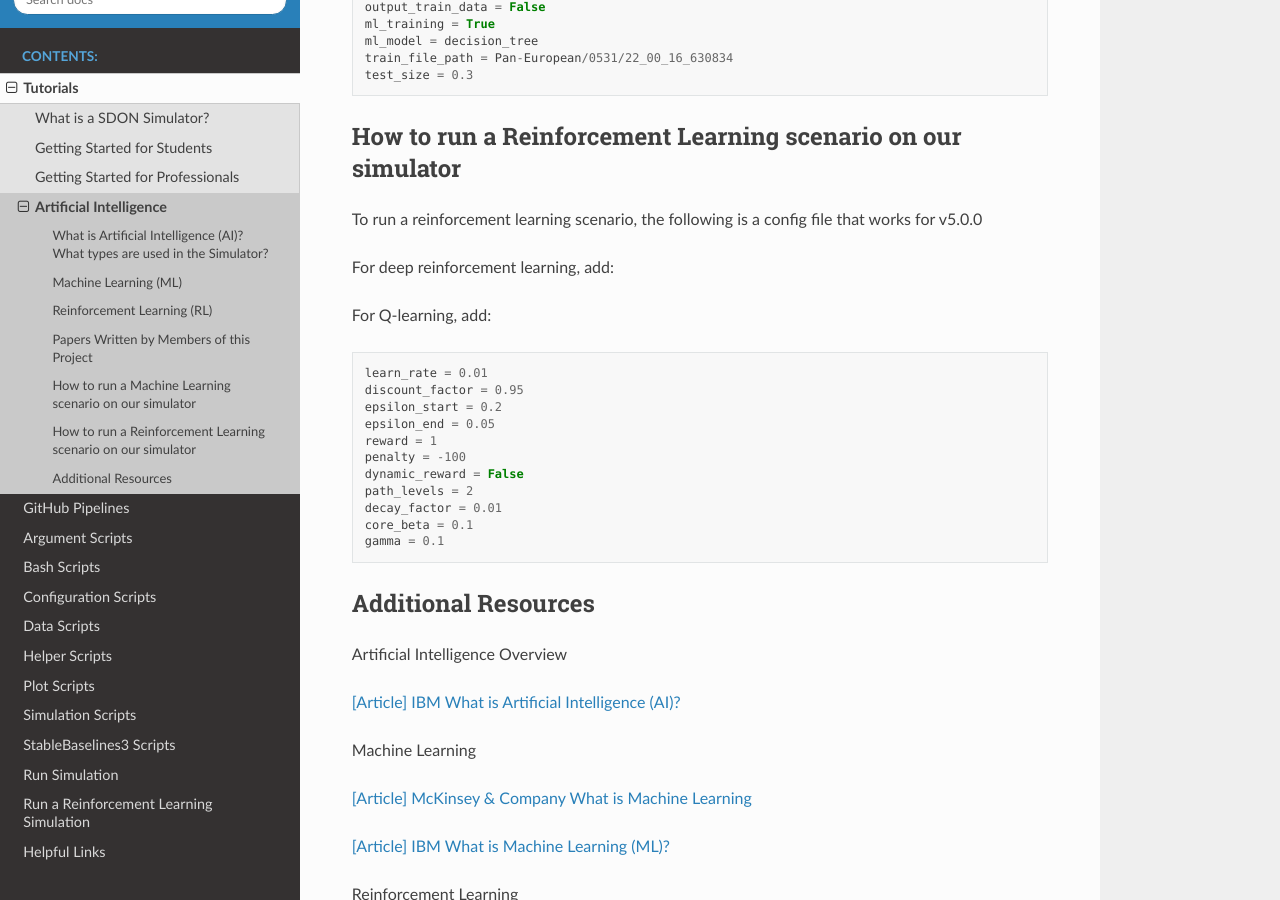
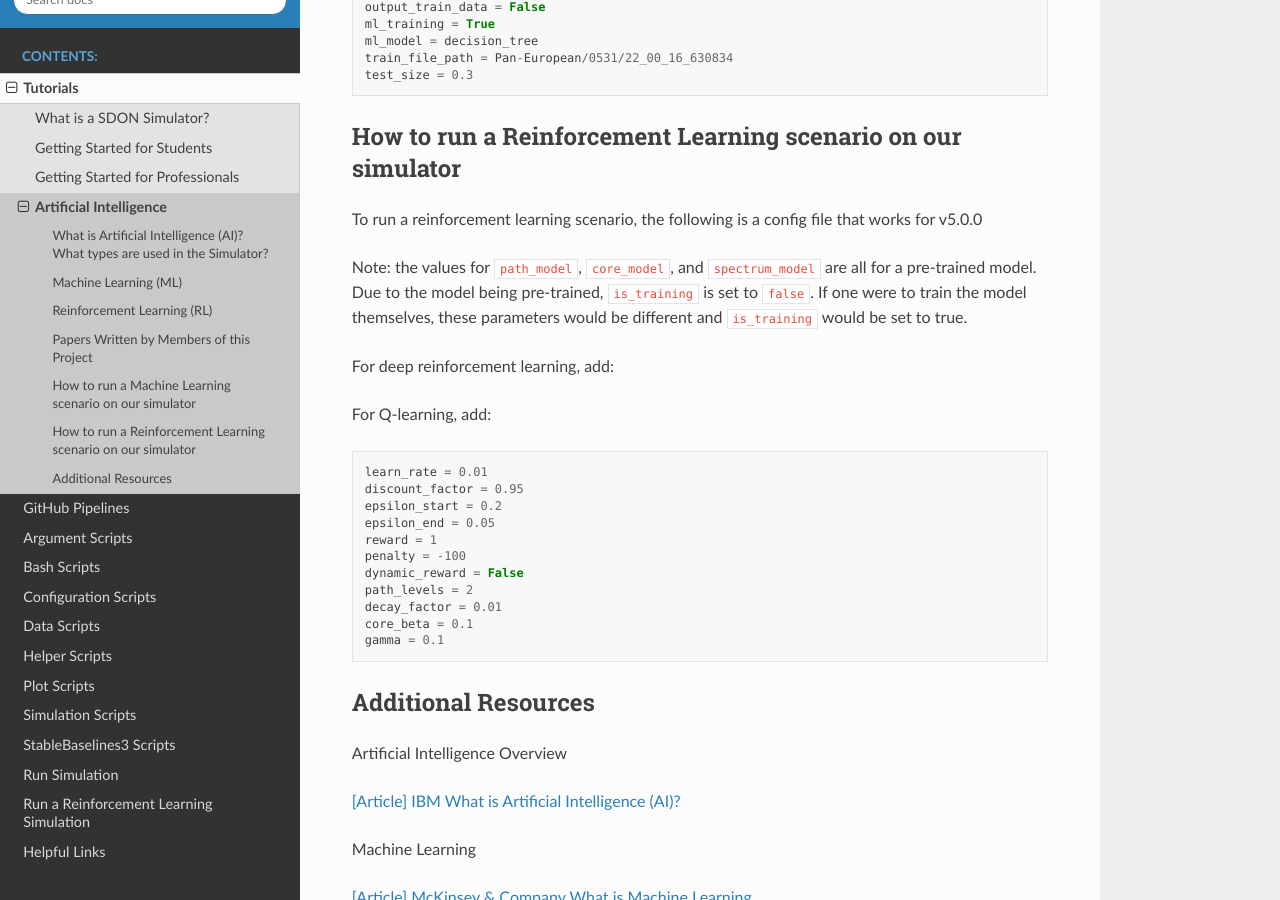
Before and after one commit to SDNNetSim/SDON_simulator, a Sphinx documentation site: the page built from docs/tutorials/artifical_intelligence.rst, in a window 1280 px wide and 900 px high, scrolled down 1191 px. Built offline with Sphinx 7.4.7 and the Read the Docs theme 2.0.0, drawn with Linux system fonts in a browser that asks for light colours; pages that are not in the unit, such as notebooks, are missing from menus.

Commit message:
Update instructions for RL to clarify that the module is pre-trained

```diff
--- a/docs/tutorials/artifical_intelligence.rst
+++ b/docs/tutorials/artifical_intelligence.rst
@@ -52,11 +52,15 @@
 -------------------------------------------------------------
 To run a reinforcement learning scenario, the following is a config file that works for v5.0.0
 
+Note: the values for ``path_model``, ``core_model``, and ``spectrum_model`` are all for a pre-trained model. Due to the
+model being pre-trained, ``is_training`` is set to ``false``. If one were to train the model themselves, these
+parameters would be different and ``is_training`` would be set to true.
+
 .. code-block:: python
     [rl_settings]
     device = cpu
     optimize = False
-    is_training = True
+    is_training = False
     path_algorithm = ucb_bandit
     path_model = greedy_bandit/NSFNet/0617/16_47_22_694727/state_vals_e750.0_routes_c4.json
     core_algorithm = first_fit
```
